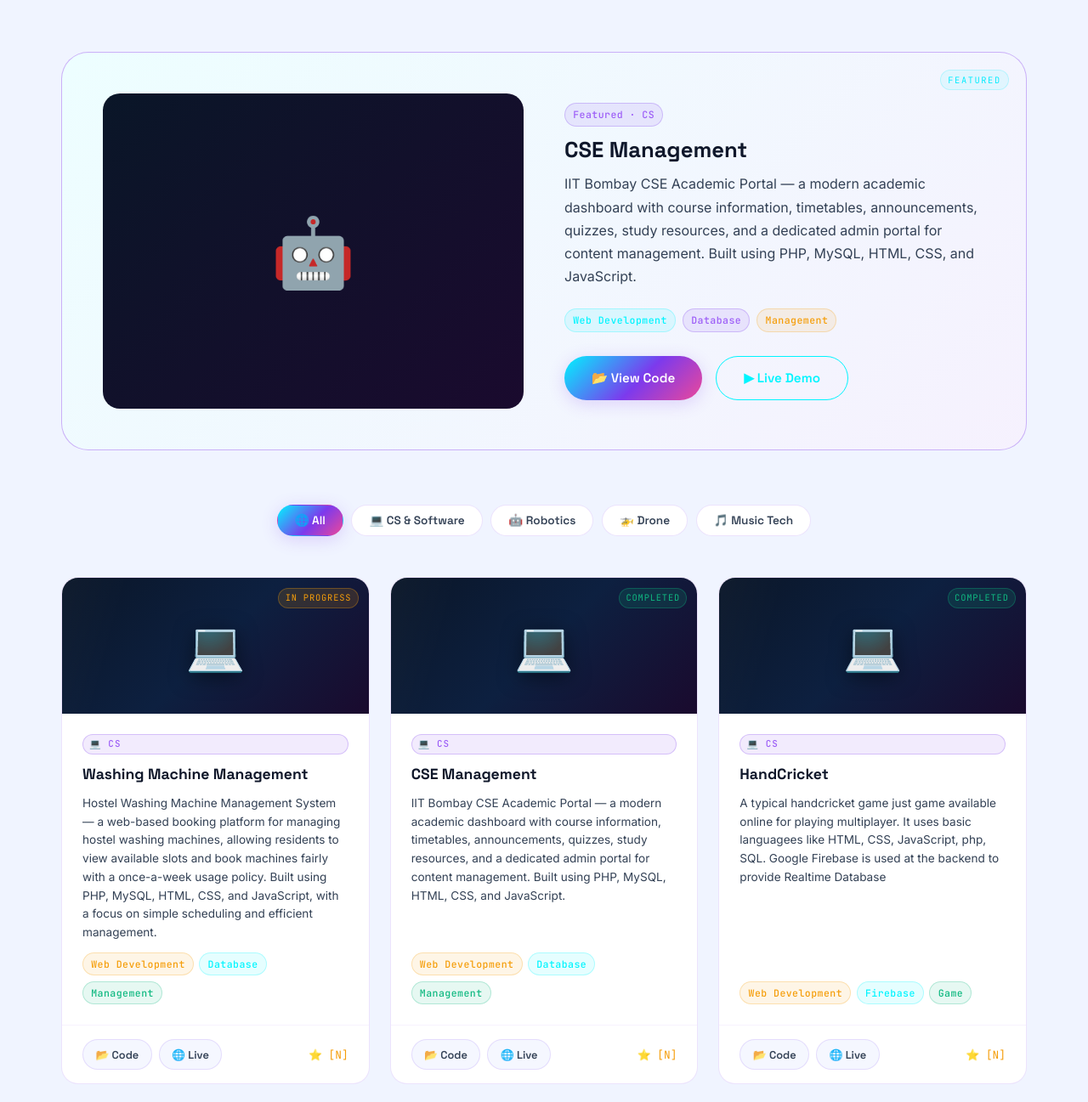
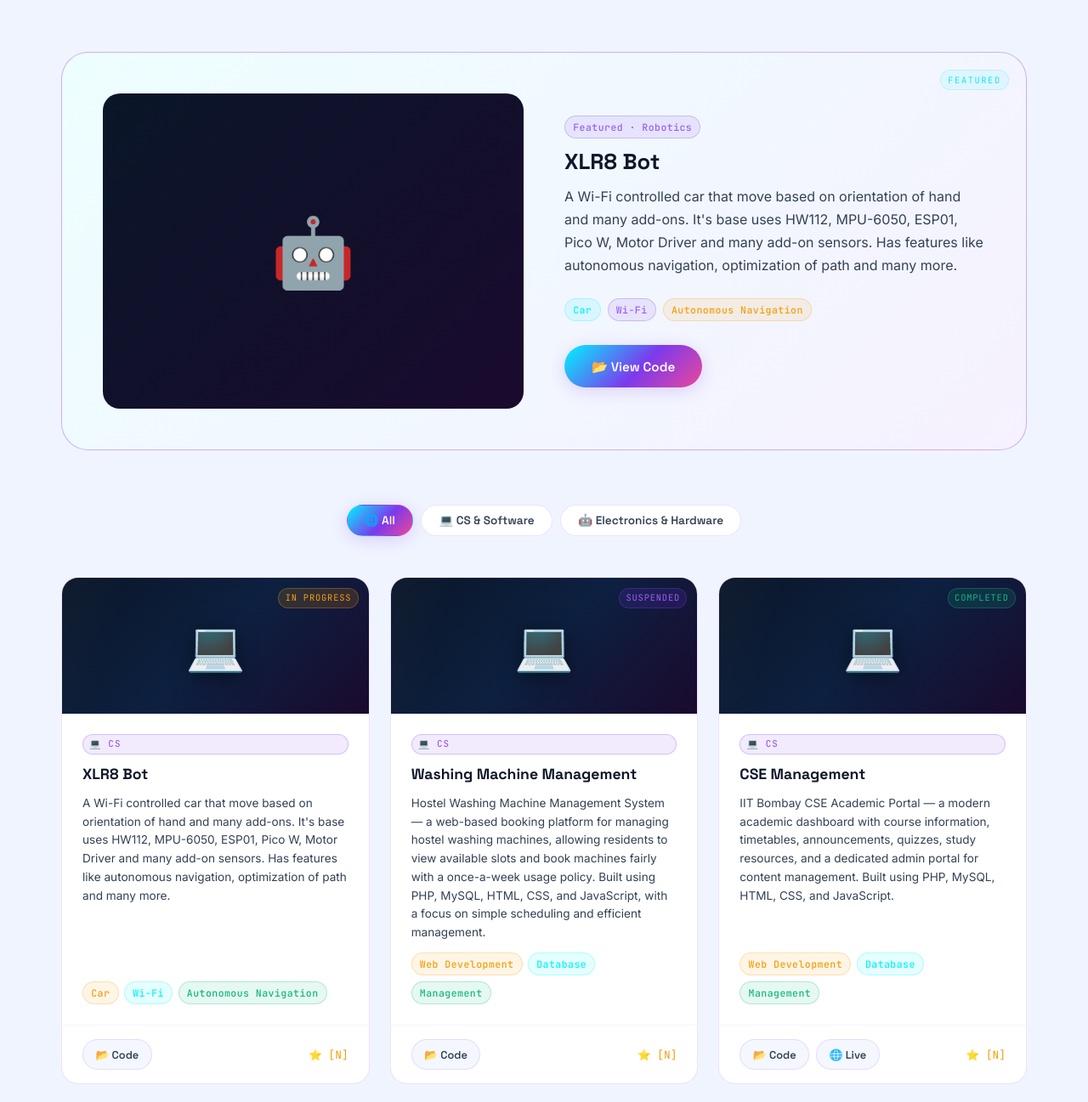
Before and after one commit to pranav398/portfolio, a plain HTML site: page projects.html in a window 1280 px wide. Shown: the part 380-1677 px from the top of the page at 85% size. Drawn offline with nearby package versions, Linux system fonts and the light colour scheme.

Commit message:
Update 001

```diff
--- a/projects.html
+++ b/projects.html
@@ -70,19 +70,19 @@
                     <div class="fp-visual">🤖</div>
                     <div class="fp-content">
                         <div style="margin-bottom:0.75rem;">
-                            <span class="badge badge-violet">Featured · CS</span>
+                            <span class="badge badge-violet">Featured · Robotics</span>
                         </div>
-                        <h3>CSE Management</h3>
-                        <p>IIT Bombay CSE Academic Portal — a modern academic dashboard with course information, timetables, announcements, quizzes, study resources, and a dedicated admin portal for content management. Built using PHP, MySQL, HTML, CSS, and JavaScript.</p>
+                        <h3>XLR8 Bot</h3>
+                        <p>A Wi-Fi controlled car that move based on orientation of hand and many add-ons. It's base uses HW112, MPU-6050, ESP01, Pico W, Motor Driver and many add-on sensors. Has features like autonomous navigation, optimization of path and many more.</p>
                         <div class="fp-tech">
-                            <span class="badge badge-cyan">Web Development</span>
-                            <span class="badge badge-violet">Database</span>
-                            <span class="badge badge-amber">Management</span>
+                            <span class="badge badge-cyan">Car</span>
+                            <span class="badge badge-violet">Wi-Fi</span>
+                            <span class="badge badge-amber">Autonomous Navigation</span>
                             <!-- <span class="badge badge-green">Game</span> -->
                         </div>
                         <div style="display:flex; gap:1rem; flex-wrap:wrap;">
-                            <a href="https://github.com/pranav398/iitb-cse-2030-acad" target="_blank" class="btn btn-primary" id="featured-github-btn">📂 View Code</a>
-                            <a href="https://cse-iitb-2030.site.je" target="_blank" class="btn btn-outline" id="featured-demo-btn">▶ Live Demo</a>
+                            <a href="https://github.com/pranav398/xlr8-bot" target="_blank" class="btn btn-primary" id="featured-github-btn">📂 View Code</a>
+                            <!-- <a href="" target="_blank" class="btn btn-outline" id="featured-demo-btn">▶ Live Demo</a> -->
                         </div>
                     </div>
                 </div>
@@ -90,17 +90,40 @@
                 <div class="filter-bar" role="group" aria-label="Filter projects by category">
                     <button class="filter-btn active" data-filter="all" id="filter-all">🌐 All</button>
                     <button class="filter-btn" data-filter="cs" id="filter-cs">💻 CS & Software</button>
-                    <button class="filter-btn" data-filter="robotics" id="filter-robotics">🤖 Robotics</button>
-                    <button class="filter-btn" data-filter="drone" id="filter-drone">🚁 Drone</button>
-                    <button class="filter-btn" data-filter="music" id="filter-music">🎵 Music Tech</button>
+                    <button class="filter-btn" data-filter="robotics" id="filter-robotics">🤖 Electronics & Hardware</button>
                 </div>
 
                 <div class="projects-grid">
+                    <article class="project-card project-cat-cs shimmer-wrap" data-category="robotics" data-tilt>
+                        <div class="project-banner">
+                            <div class="project-banner-bg"></div>
+                            <span class="project-icon">💻</span>
+                            <span class="project-status status-wip">In Progress</span>
+                        </div>
+                        <div class="project-body">
+                            <span class="project-cat-tag badge badge-violet">💻 CS</span>
+                            <h2 class="project-title">XLR8 Bot</h2>
+                            <p class="project-desc">A Wi-Fi controlled car that move based on orientation of hand and many add-ons. It's base uses HW112, MPU-6050, ESP01, Pico W, Motor Driver and many add-on sensors. Has features like autonomous navigation, optimization of path and many more.</p>
+                            <div class="project-tech">
+                                <span class="badge badge-amber">Car</span>
+                                <span class="badge badge-cyan">Wi-Fi</span>
+                                <span class="badge badge-green">Autonomous Navigation</span>
+                            </div>
+                        </div>
+                        <div class="project-footer">
+                            <div class="project-links">
+                                <a href="https://github.com/pranav398/xlr8-bot" target="_blank" class="project-link" id="proj-portfolio-github">📂 Code</a>
+                                <!-- <a href="" target="_blank" class="project-link" id="proj-algo-live" disabled>🌐 Live</a> -->
+                            </div>
+                            <div class="project-stars">⭐ [N]</div>
+                        </div>
+                    </article>
+
                     <article class="project-card project-cat-cs shimmer-wrap" data-category="cs" data-tilt>
                         <div class="project-banner">
                             <div class="project-banner-bg"></div>
                             <span class="project-icon">💻</span>
-                            <span class="project-status status-wip">In Progress</span>
+                            <span class="project-status status-idea">Suspended</span>
                         </div>
                         <div class="project-body">
                             <span class="project-cat-tag badge badge-violet">💻 CS</span>
@@ -115,7 +138,7 @@
                         <div class="project-footer">
                             <div class="project-links">
                                 <a href="https://github.com/pranav398/hostel_wn_management" target="_blank" class="project-link" id="proj-portfolio-github">📂 Code</a>
-                                <a href="" target="_blank" class="project-link" id="proj-algo-live" disabled>🌐 Live</a>
+                                <!-- <a href="" target="_blank" class="project-link" id="proj-algo-live" disabled>🌐 Live</a> -->
                             </div>
                             <div class="project-stars">⭐ [N]</div>
                         </div>
```
